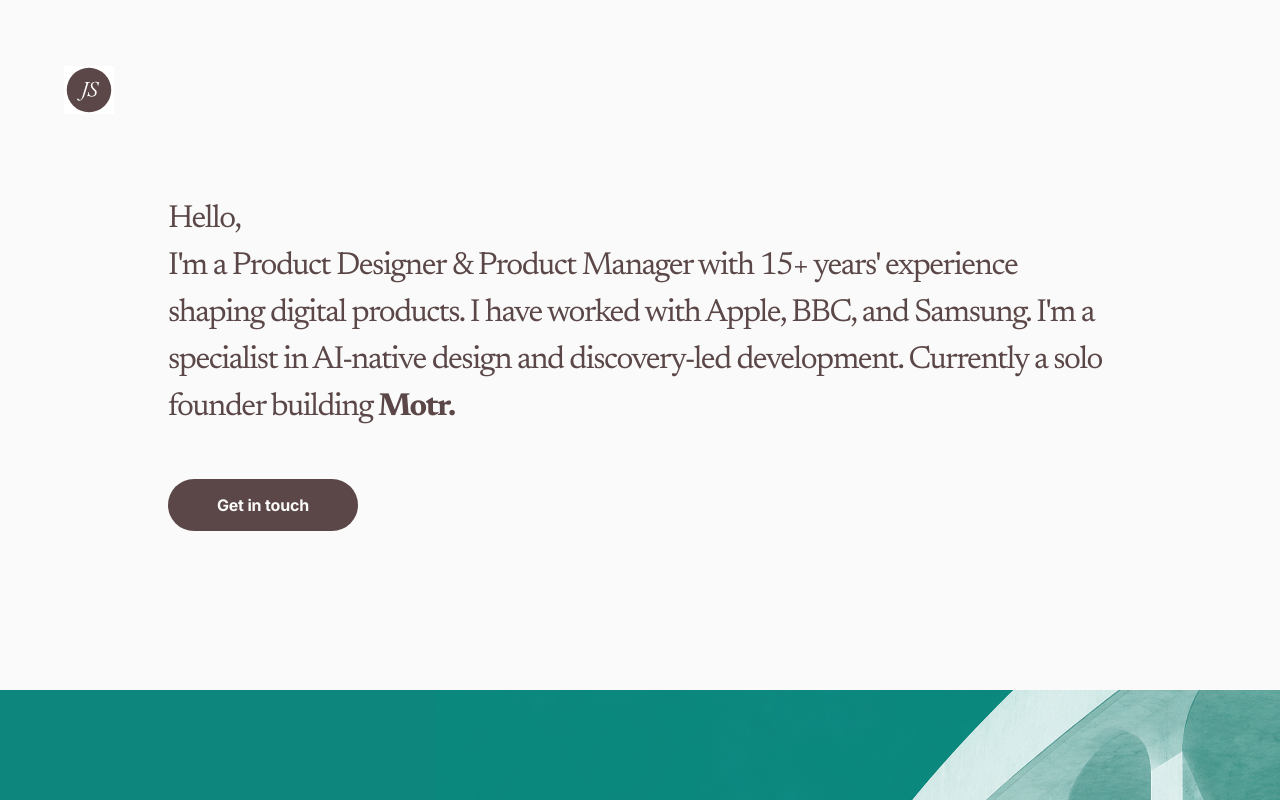
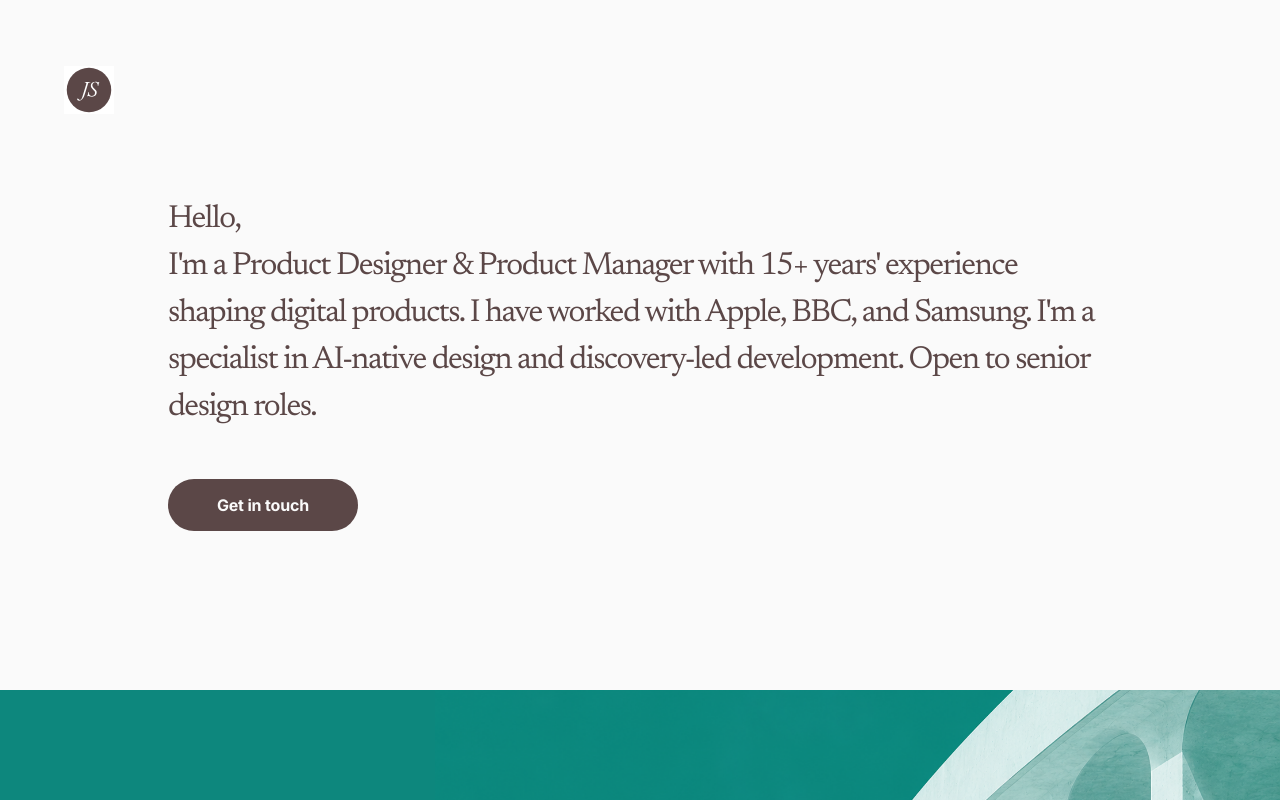
Before and after one commit to jonsearle/portfolio, a React (Vite) app: page / in a window 1280 px wide. Shown: the top 800 px of the page. Built offline with nearby package versions, Linux system fonts and the light colour scheme; the HTML template or start-up script is replaced by a standard one.

Commit message:
Update hero availability copy

```diff
--- a/src/App.tsx
+++ b/src/App.tsx
@@ -267,16 +267,7 @@
                   I&apos;m a Product Designer & Product Manager with 15+ years&apos;
                   experience shaping digital products. I have worked with Apple,
                   BBC, and Samsung. I&apos;m a specialist in AI-native design and
-                  discovery-led development. Currently a solo founder building
-                  <a
-                    href="https://motr.one/"
-                    target="_blank"
-                    rel="noopener noreferrer"
-                    className="font-bold transition hover:text-[var(--color-accent-blue)] focus-visible:outline focus-visible:outline-2 focus-visible:outline-offset-4 focus-visible:outline-[var(--color-accent-blue)]"
-                  >
-                    {" "}
-                    Motr.
-                  </a>
+                  discovery-led development. Open to senior design roles.
                 </p>
               </Reveal>
               <Reveal delay={0.14} y={16}>
```
